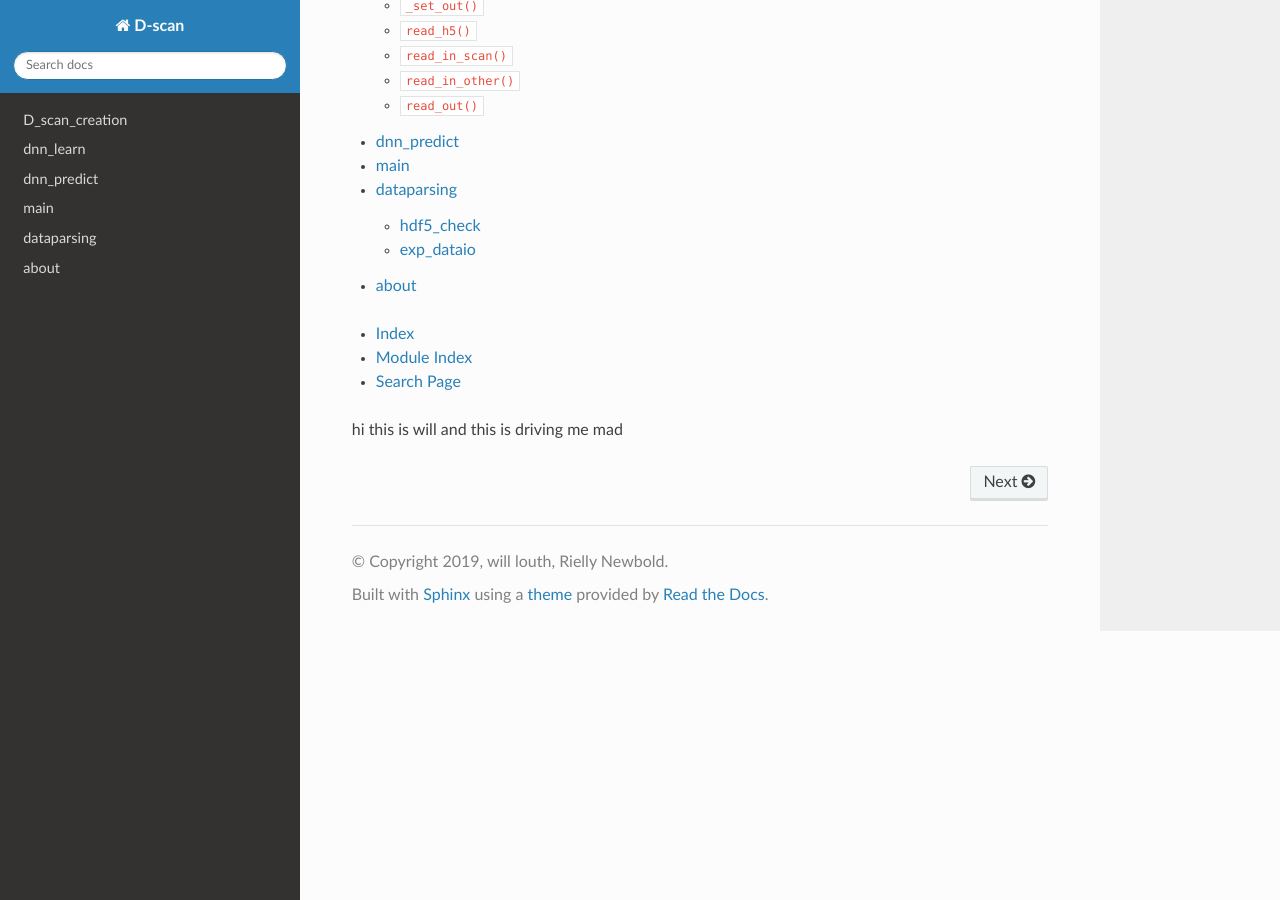
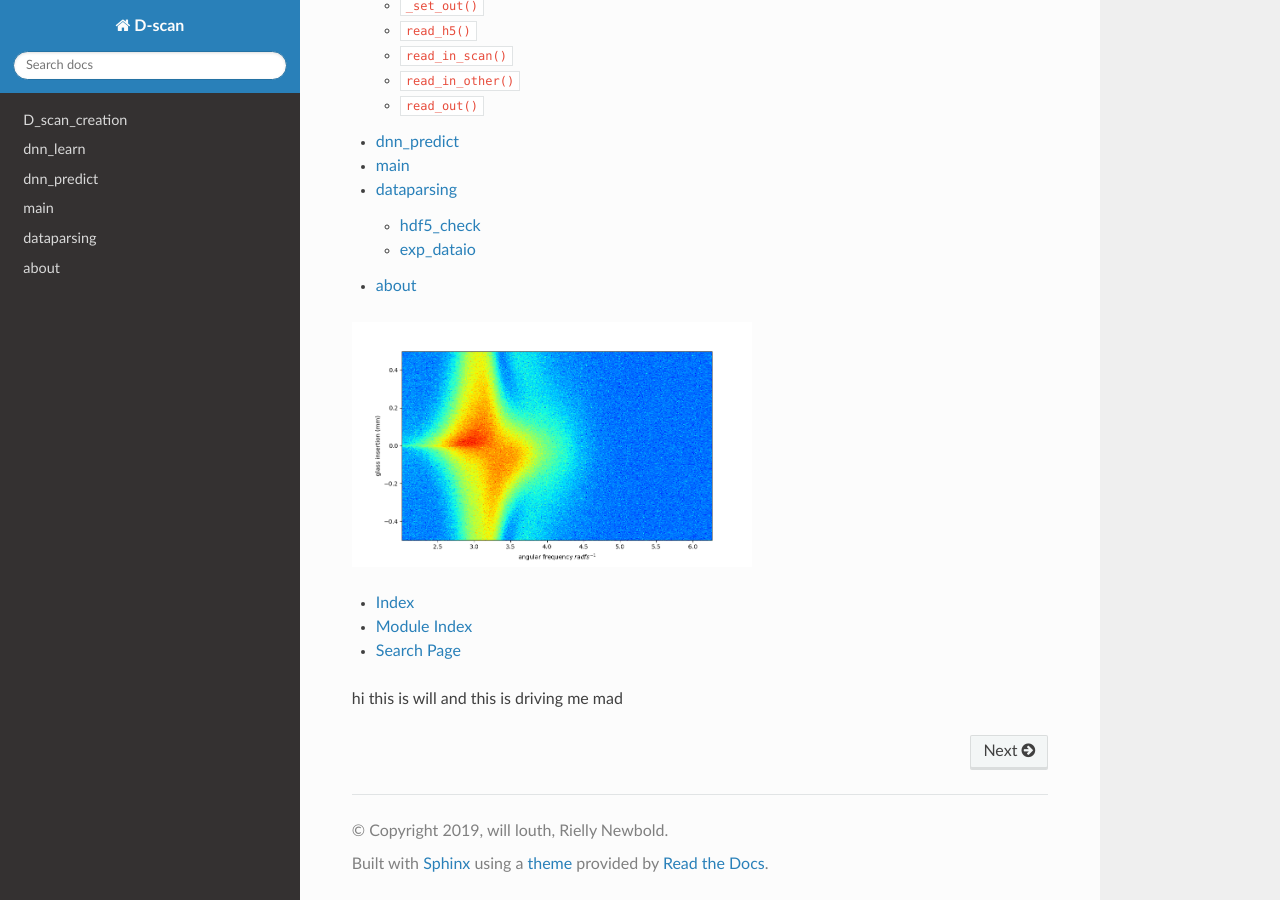
Before and after one commit to williamlouth/D-Scan-docs, a Sphinx documentation site: the page built from source/index.rst, in a window 1280 px wide and 900 px high, scrolled down 1920 px. Built offline with Sphinx 7.4.7 and the Read the Docs theme 2.0.0, drawn with Linux system fonts in a browser that asks for light colours.

Commit message:
updating the docs

```diff
--- a/source/index.rst
+++ b/source/index.rst
@@ -17,7 +17,9 @@
    about <about.rst>
 
 
-
+.. image:: _static/dscantrace.png
+  :width: 400
+  :alt: Alternative text
 
 * :ref:`genindex`
 * :ref:`modindex`
```
Also changed, not shown: source/_static/dscantrace.png (added).
